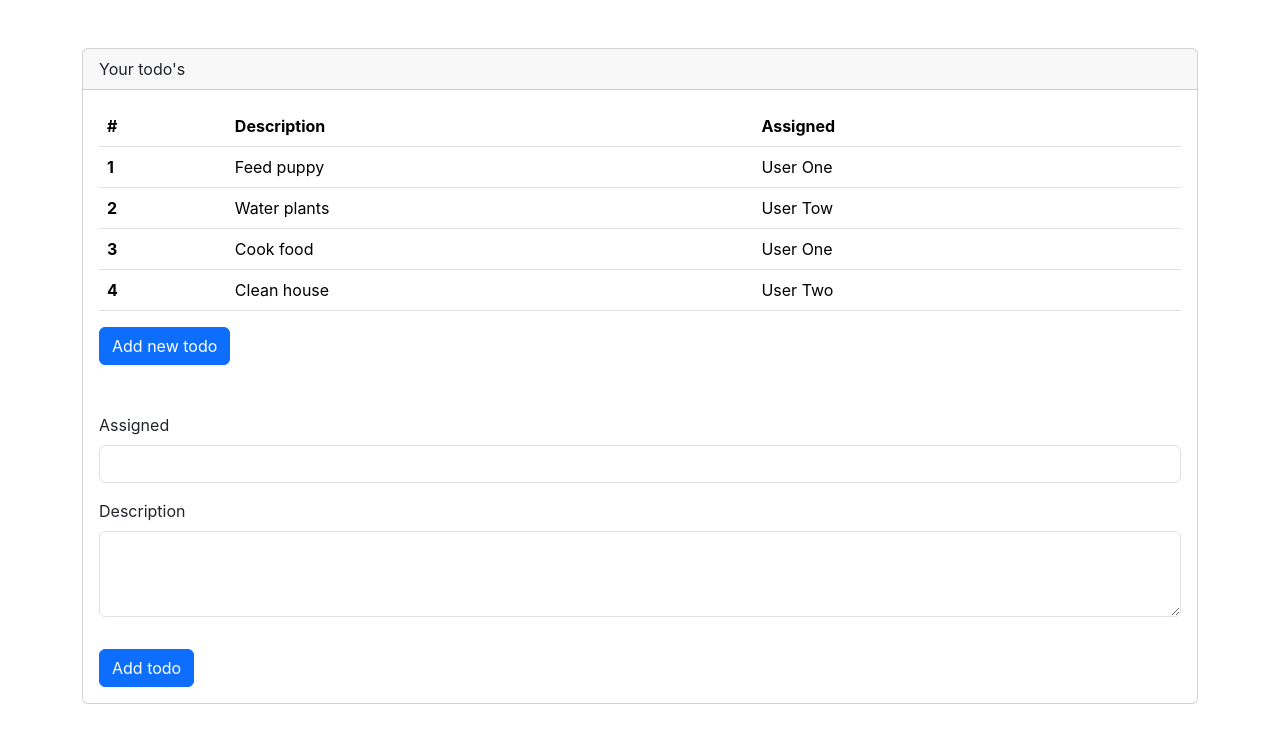
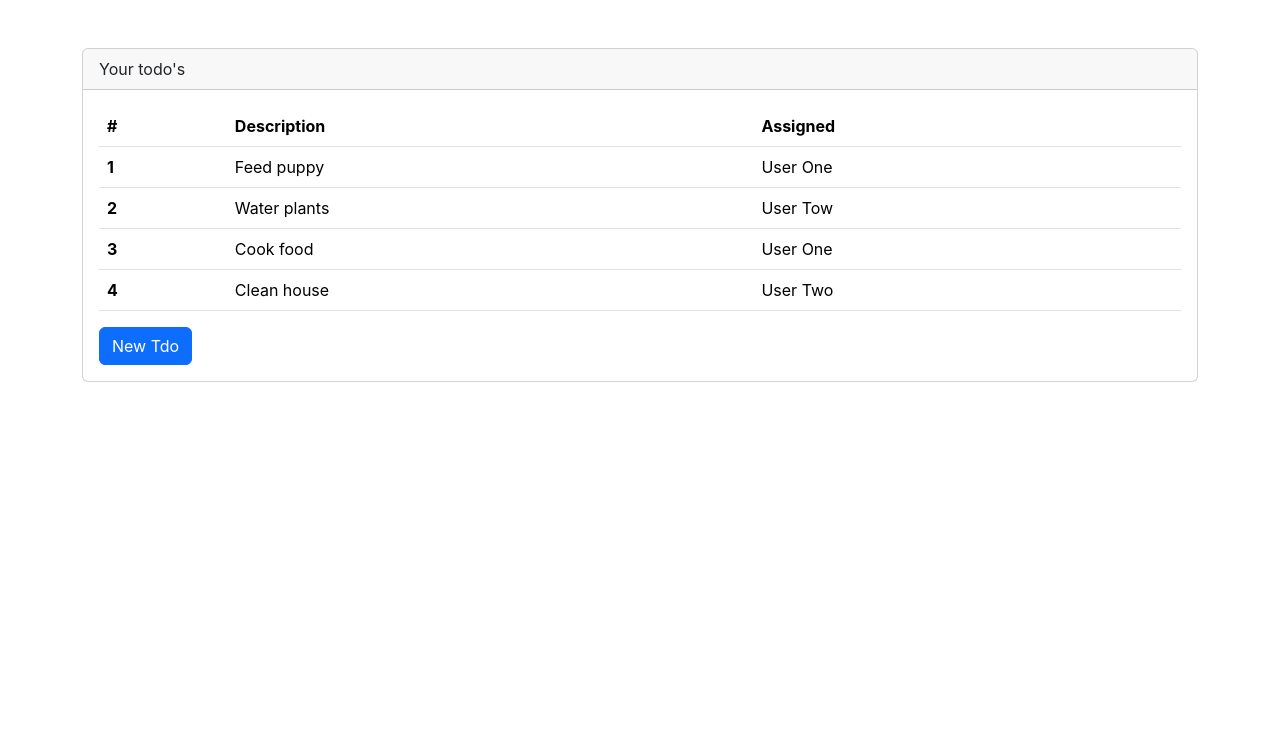
Before and after one commit to WyattLiang/react-basic, a React (Create React App) app: page / in a window 1280 px wide. Shown: the top 742 px of the page. Built offline with nearby package versions, Linux system fonts and the light colour scheme.

Commit message:
provide conditional rendering when clicking 'New Todo' button

```diff
--- a/src/App.js
+++ b/src/App.js
@@ -4,6 +4,7 @@
 import TodoTable from './components/TodoTable';
 
 function App() {
+  const [showAddTodoForm, setShowAddTodoForm] = useState(false);
   const [todos, setTodos] = useState([
     {rowNumber:1, rowDescription:'Feed puppy',rowAssigned:'User One'},
     {rowNumber:2, rowDescription:'Water plants',rowAssigned:'User Tow'},
@@ -42,10 +43,12 @@
         </div>
         <div className="card-body">
           <TodoTable todos={todos} deleteTodo={deleteTodo}/>
-          <button className='btn btn-primary' onClick={addTodo}>
-            Add new todo
+          <button className='btn btn-primary' onClick={()=>setShowAddTodoForm(!showAddTodoForm)}>
+            {showAddTodoForm ? 'Close New Todo' : 'New Tdo'}
           </button>
-          <NewTodoForm addTodo={addTodo}/>
+          {showAddTodoForm &&
+            <NewTodoForm addTodo={addTodo}/>
+          }
         </div>
       </div>
     </div>
```
